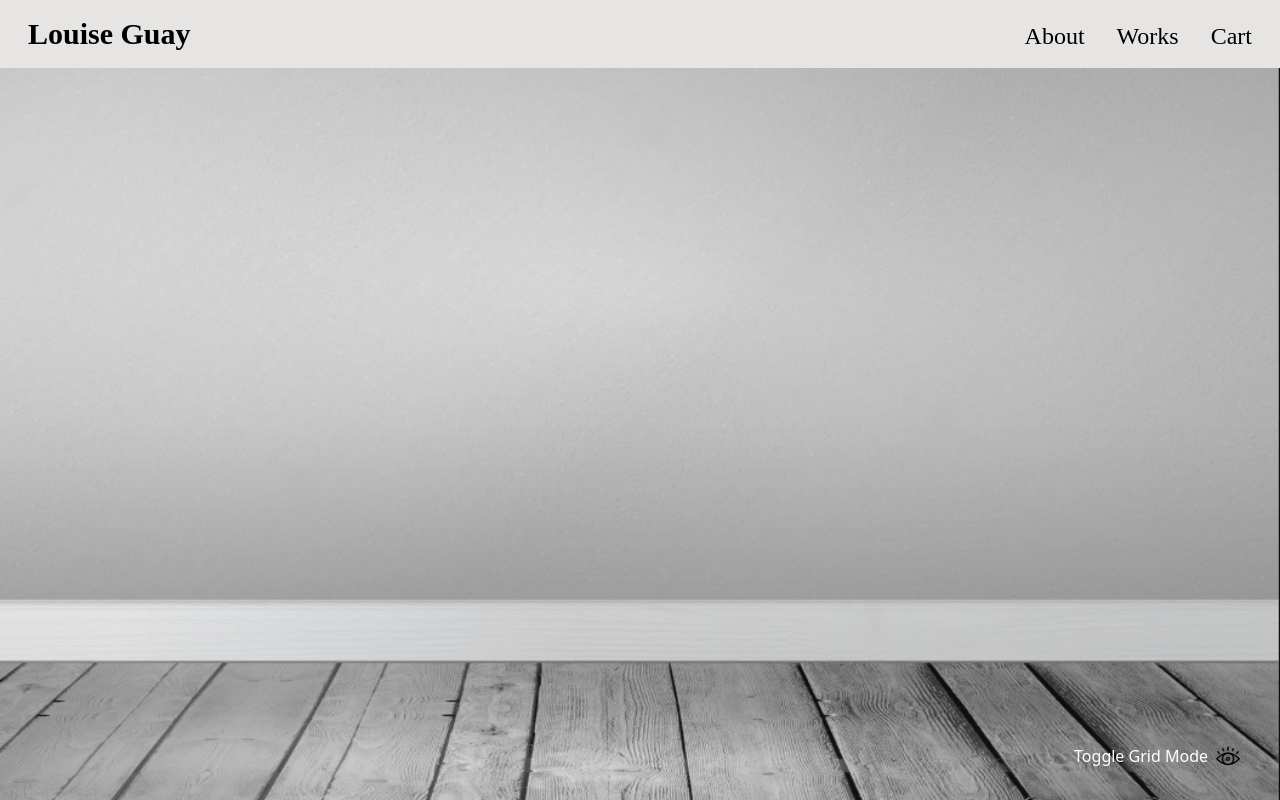
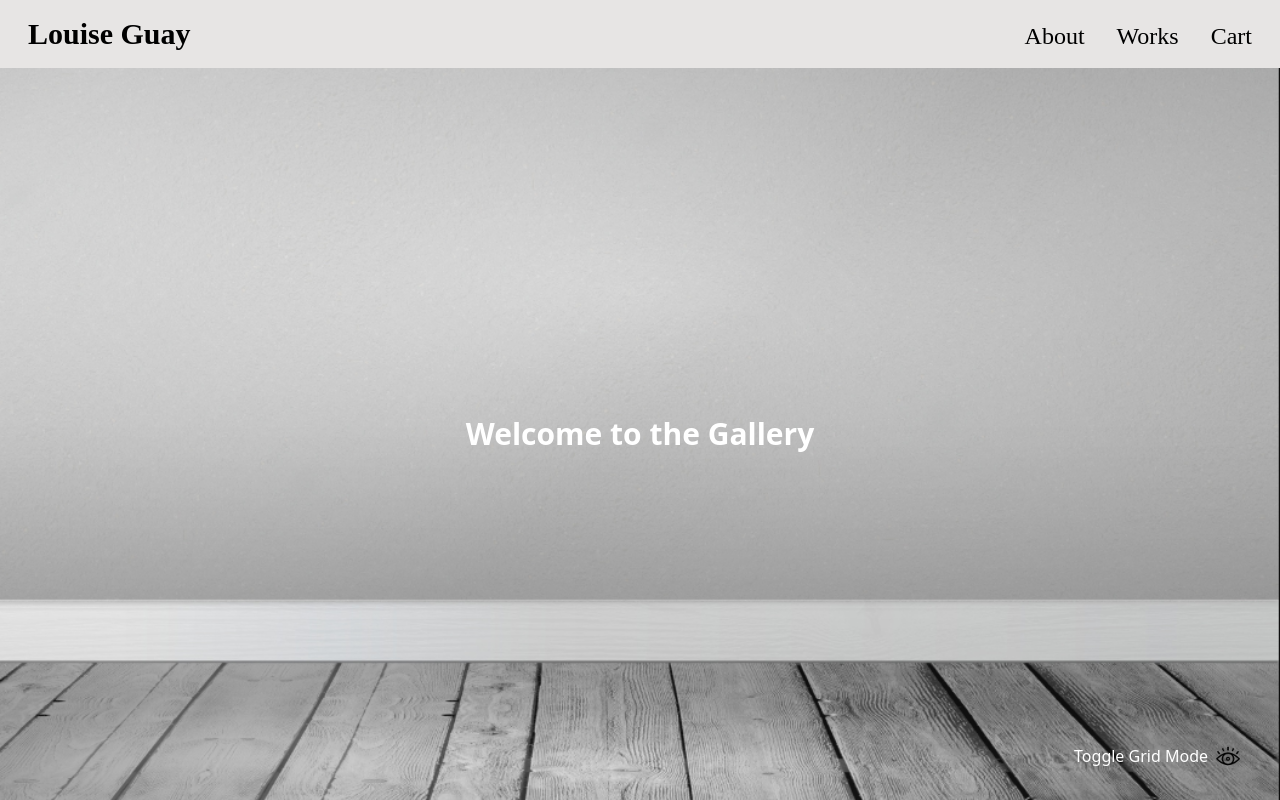
Before and after one commit to SageJonathan/ArtStore, a Next.js app: page / in a window 1280 px wide. Built offline with nearby package versions, Linux system fonts and the light colour scheme; no server answers.

Commit message:
correct img styles to allow overlay

```diff
--- a/src/components/gallery/gallery-grid.tsx
+++ b/src/components/gallery/gallery-grid.tsx
@@ -1,11 +1,13 @@
-
-import Image from "next/image";
-import background from "../../../public/grid.jpg";
-
-export default function GalleryGrid () {
-    return (
-        <div className="w-full h-[calc(100vh-68px)]">
-        <Image src={background} alt="gallery background" className="w-full h-full object-cover" />
+export default function GalleryGrid() {
+  return (
+    <div
+      className="relative w-full h-[calc(100vh-68px)] bg-cover bg-center"
+      style={{ backgroundImage: `url('/grid.jpg')` }}
+    >
+      {/* Overlay content */}
+      <div className="absolute inset-0 flex items-center justify-center">
+        <h1 className="text-white text-3xl font-bold">Welcome to the Grid</h1>
+      </div>
     </div>
-    );
+  );
 }
--- a/src/components/gallery/gallery-live.tsx
+++ b/src/components/gallery/gallery-live.tsx
@@ -1,12 +1,16 @@
-
-import Image from "next/image";
-import background from "../../../public/gallery.png";
-
-export default function GalleryLive () {
+export default function GalleryLive() {
+  return (
     // mobile = 1 picture/ tablet=2/desktop=3
-    return (
-        <div className="w-full h-[calc(100vh-68px)]">
-            <Image src={background} alt="gallery background" className="w-full h-full object-cover" />
-        </div>
-    );
+    <div
+      className="relative w-full h-[calc(100vh-68px)] bg-cover bg-center"
+      style={{ backgroundImage: `url('/gallery.png')` }}
+    >
+      {/* Overlay content */}
+      <div className="absolute inset-0 flex items-center justify-center">
+        <h1 className="text-white text-3xl font-bold">
+          Welcome to the Gallery
+        </h1>
+      </div>
+    </div>
+  );
 }
```
